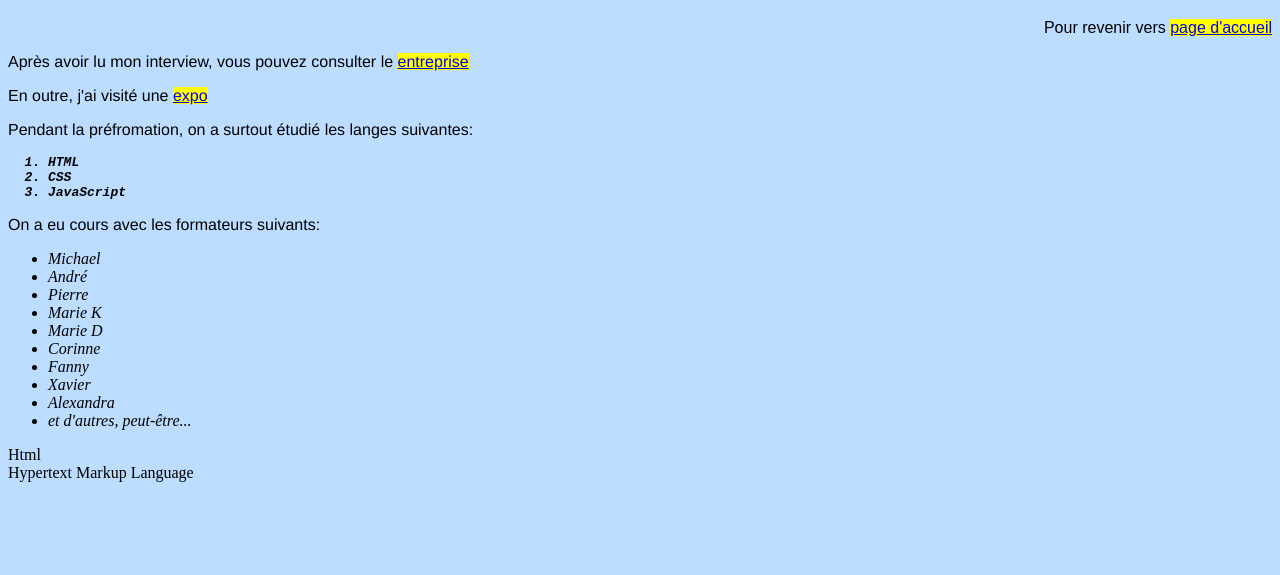
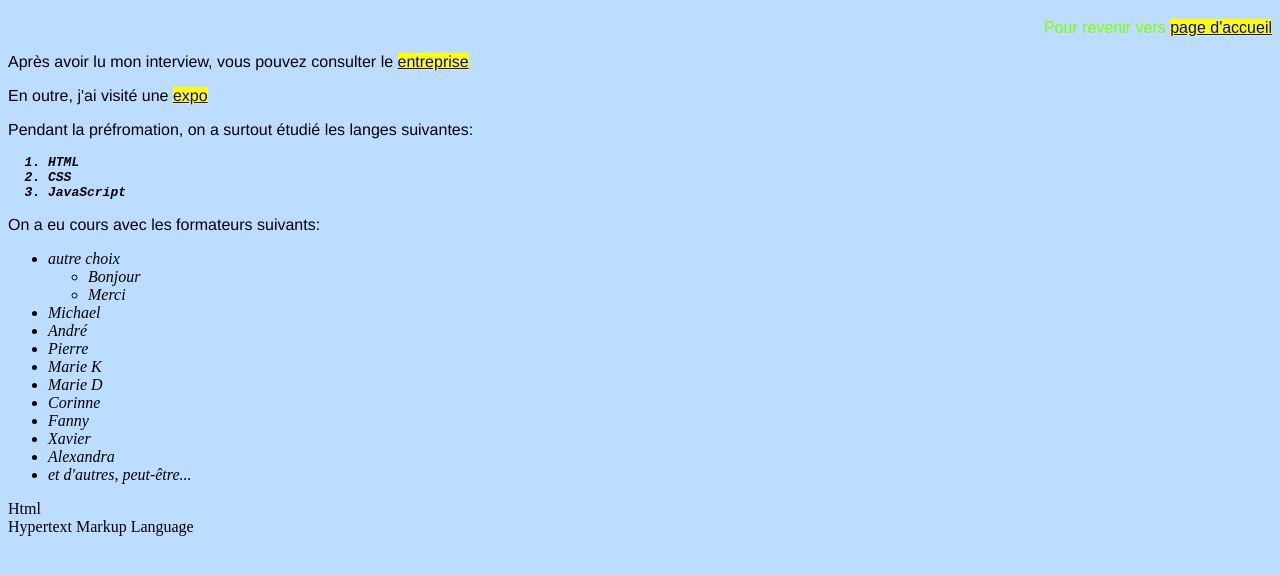
Before and after one commit to armaxro/siteprefo, a plain HTML site: page entreprise/interview.html in a window 1280 px wide. Shown: the part 61-636 px from the top of the page. Drawn offline with Linux system fonts and the light colour scheme.

Commit message:
modif interview

```diff
--- a/entreprise/interview.html
+++ b/entreprise/interview.html
@@ -5,6 +5,19 @@
         <meta name="viewport" content="width=device-width, initial-scale=1.0">
         <title>Interview</title>
         <link rel="stylesheet" href="../css/style.css">
+        <style>
+            ol + li {
+                color: blueviolet;
+            }
+
+            p[class] {
+                color: rgb(165, 87, 42);
+            }
+            p[class~="retour"] {
+                color: #7fff00;
+            }
+            /* p[class|= ] */
+        </style>
     </head>
     <body>
         <h1>Interview</h1>
@@ -19,6 +32,11 @@
         </ol>
         <p>On a eu cours avec les formateurs suivants:</p>
         <ul>
+            <li>autre choix</li>
+                <ul>
+                    <li>Bonjour</li>
+                    <li>Merci</li>
+                </ul>
             <li>Michael</li>
             <li>André</li>
             <li>Pierre</li>
```
